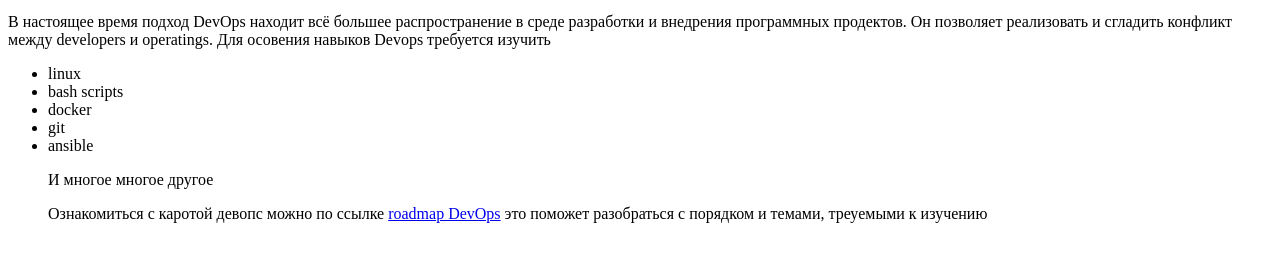
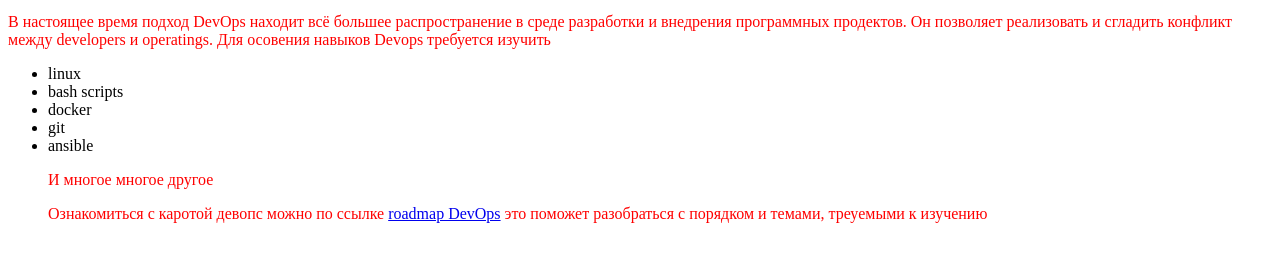
Before and after one commit to lisovskiyas/devops-site, a plain HTML site: page index.html in a window 1280 px wide. Shown: the part 148-410 px from the top of the page. Drawn offline with Linux system fonts and the light colour scheme.

Commit message:
first css

```diff
--- a/index.html
+++ b/index.html
@@ -4,6 +4,7 @@
     <meta charset="utf-8">
     <title>Моя тестовая страница</title>
   </head>
+  <link href="styles/style.css" rel="stylesheet" type="text/css">
   <body>
   <h1>Страница посвящена изучению основ DevOps</h1>
   <h2>Петля DevOps</h2>
--- /dev/null
+++ b/styles/style.css
@@ -0,0 +1,3 @@
+p {
+  color: red;
+}
```
